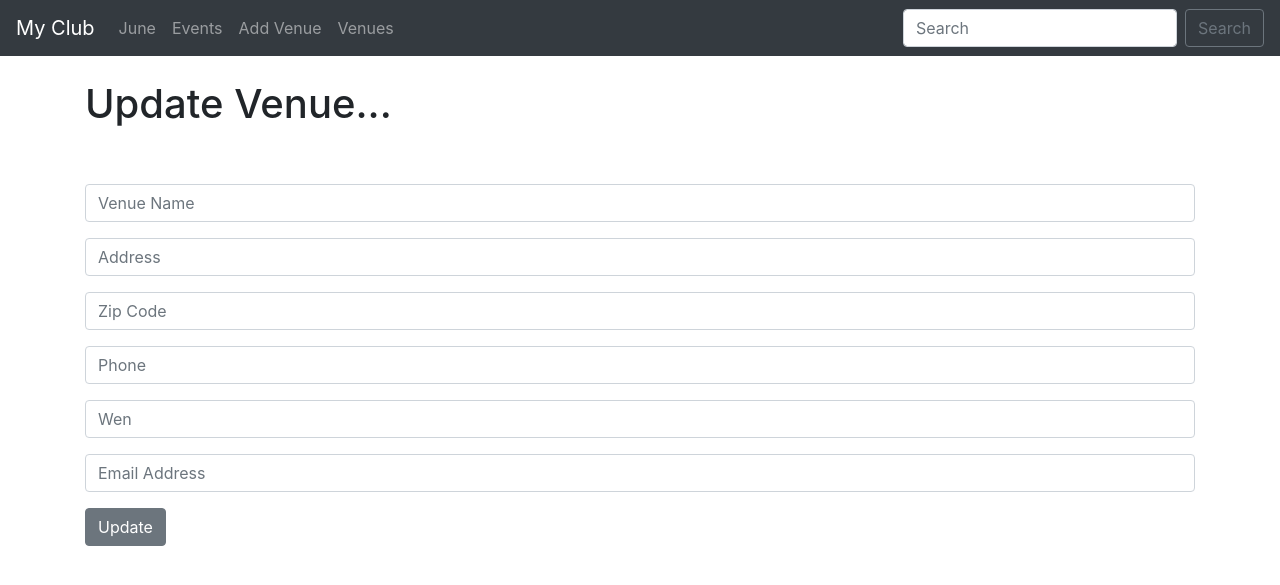
After one commit to akashKarmakar02/EventDjangoApp, a Django app: template templates/events/update_venue.html in a window 1280 px wide. The commit adds this page. Shown: the top 585 px of the page. Run offline with Django 4.2, Linux system fonts and the light colour scheme; the template is opened without the code that fills it: values that come from a table or form of the project are taken from there, others are empty.

```diff
--- a/events/urls.py
+++ b/events/urls.py
@@ -5,6 +5,7 @@
 urlpatterns = [
     path('<int:year>/<str:month>/', views.home),
     path('venue/<venue_id>', views.show_venue, name="show-venue"),
+    path('update_venue/<venue_id>', views.update_venue, name="update-venue"),
     path('', views.home, name='home'),
     path('events', views.all_events, name="list-events"),
     path('add_venue', views.add_venue, name="add-venue"),
--- /dev/null
+++ b/templates/events/update_venue.html
@@ -0,0 +1,11 @@
+{% extends 'events/base.html' %}
+{% block content %}
+    <h1>Update Venue...</h1>
+    <br>
+    <br>
+    <form method="post">
+            {% csrf_token %}
+            {{ form.as_p }}
+            <input type="submit" class="btn btn-secondary" value="Update">
+    </form>
+{% endblock %}
--- a/templates/events/venue.html
+++ b/templates/events/venue.html
@@ -1,13 +1,13 @@
 {% extends 'events/base.html' %}
 {% block content %}
-    <div style="text-align: center;">
+    <div>
         <h1>Venues</h1>
         <br><br>
         <table class="table table-bordered table-striped table-hover">
             {% for venue in list %}
                 <tr>
-                    <td>
-                        <a href="{% url 'show-venue' venue.id %}">{{ venue }}</a><br/>
+                    <td class="d-flex flex-row justify-content-between">
+                        <a href="{% url 'show-venue' venue.id %}">{{ venue }}</a><a class="btn btn-outline-secondary ml-auto" href="{% url 'update-venue' venue.id %}">Update</a><br/>
                     </td>
                 </tr>
             {% endfor %}
```
Also changed, not shown: events/views.py (+9 -0 lines).
